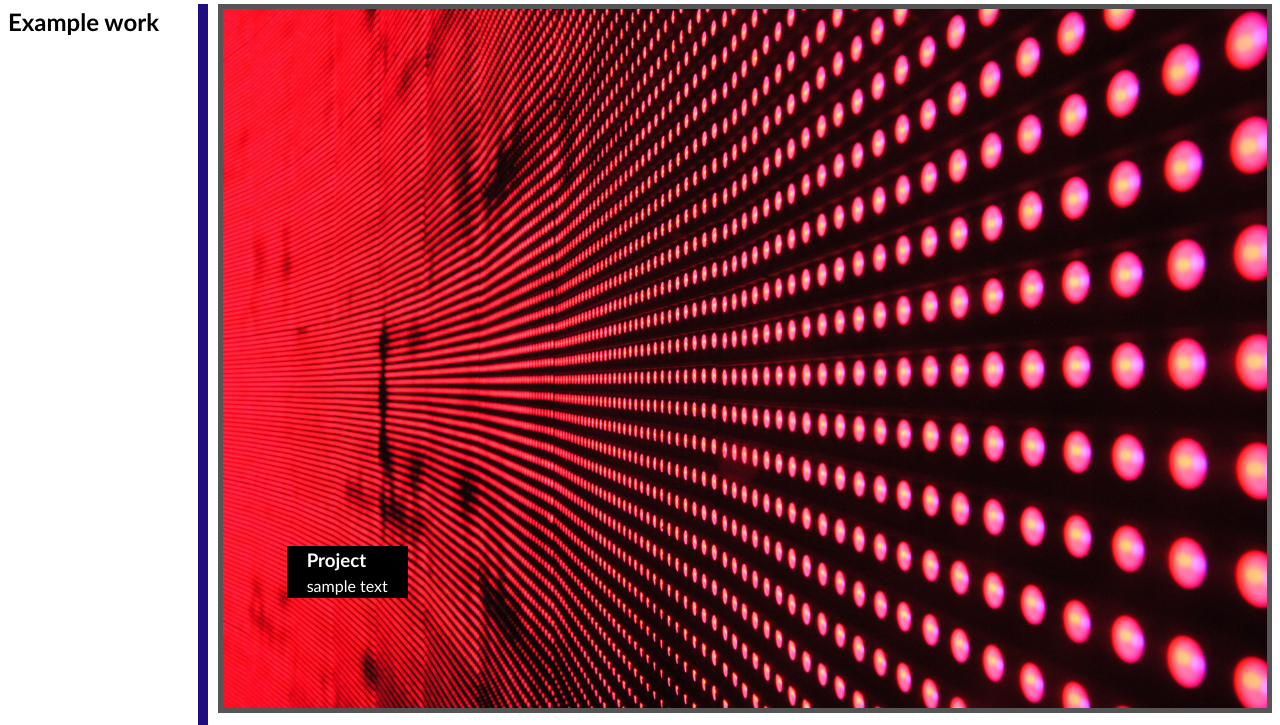
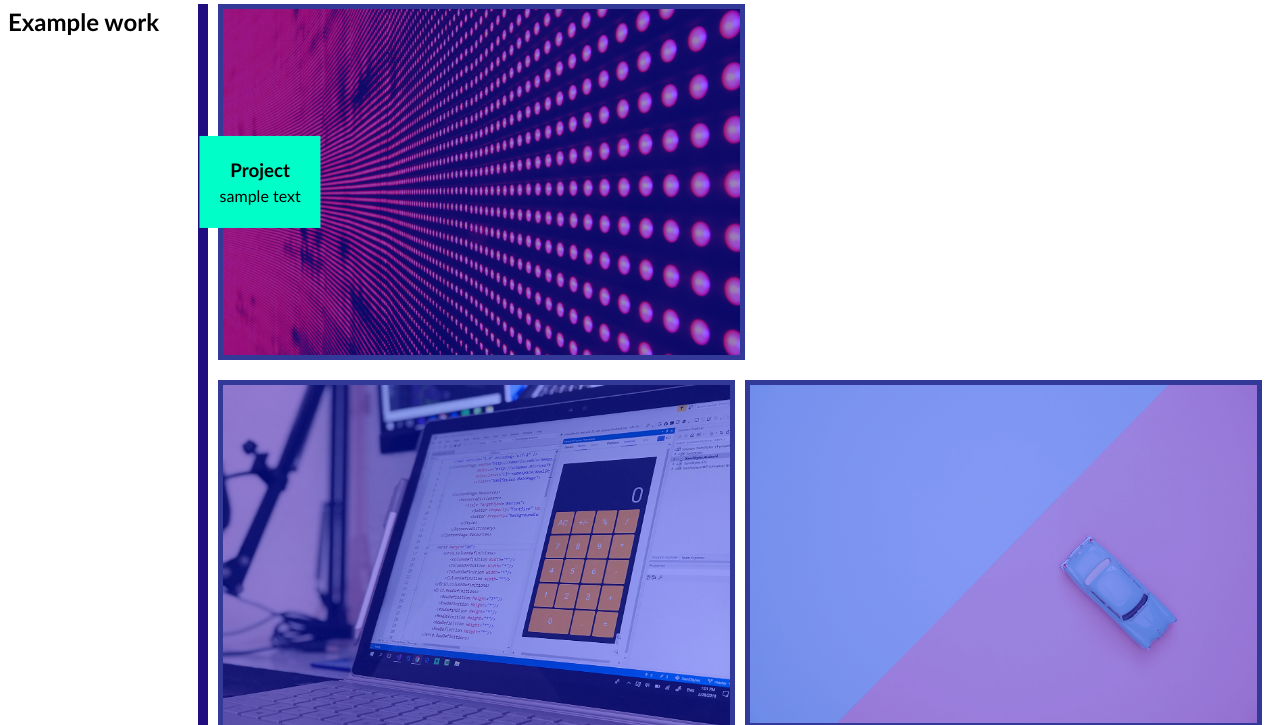
Before and after one commit to Dustek/Portfolio, a plain HTML site: page challenge/starter/index.html in a window 1280 px wide. Shown: the part 695-1420 px from the top of the page. Drawn offline with Linux system fonts and the light colour scheme.

Commit message:
made images interactive when hovering over

```diff
--- a/challenge/starter/css/style.css
+++ b/challenge/starter/css/style.css
@@ -98,8 +98,6 @@ p {
 #work {
   display: flex;
   flex-direction: column;
-  align-items: center;
-  position:relative;
 }
 
 .main-image {
@@ -120,11 +118,13 @@ p {
   flex: 1 1 calc(50% - 10px);
   margin-right: 10px;
   position: relative;
+  box-sizing: border-box; /* Include padding and border in total width and height */
 }
 
 .flex-item img {
-  width: 100%; /* Each image takes up 48% of the container width */
-  height: 75%;
+  width: 100%; /* Ensure the image takes up 100% of the container's width */
+  height: auto; /* Maintain the aspect ratio of the image */
+  display: block; /* Remove extra space beneath inline elements */
 }
 
 img {
@@ -134,26 +134,51 @@ img {
 
 /* text inside images */
 
+
+
+upper-image {
+  position:relative;
+  max-width: 50%;
+  max-height: 30%;
+}
+
 upper-image .text-block {
-  position: absolute;
-  bottom: 60%;
-  right: 82%;
-  background-color: black;
-  color: white;
-  padding-left: 20px;
-  padding-right: 20px;
+      position: absolute;
+      top: 50%;
+      left: 8%;
+      transform: translate(-50%, -50%);
+      background-color: rgb(0, 255, 200);
+      padding: 20px;
+      text-align: center;
 }
 
 
-.text-block {
+
+upper-image img {
+  width: 100%;
+  height: 40%;
+  display: block;
+}
+
+
+
+
+/*this controls  images changing when hovered over */
+
+.image-overlay {
   position: absolute;
-  bottom: 50%;
-  right: 60%;
-  background-color: black;
-  color: white;
-  padding-left: 20px;
-  padding-right: 20px;
+  top: 0;
+  left: 0;
+  width: 100%;
+  height: 100%;
+  background-color: rgba(0, 17, 255, 0.397);
+  transition: background-color 0.3s ease;
 }
+
+.interactive-image:hover .image-overlay{
+  cursor:pointer;
+  background-color: rgba(0, 17, 255, 0)
+  }
 
 
 
--- a/challenge/starter/index.html
+++ b/challenge/starter/index.html
@@ -44,37 +44,42 @@
       <h2>Example work</h2>
     </div>
     <section class="page-section2" id="work">
-      <upper-image>
+      <upper-image class="interactive-image">
         <img class="main-image" src="images/02-portfolio-1.jpg" alt="">
+        <div class="image-overlay"></div>
         <div class="text-block">
           <h3>Project</h3>
           <p>sample text</p>
-         </div>
-        </upper-image>
+        </div>
+      </upper-image>
       <lower-images class="lower-images">
-        <flex-item class="flex-item">
+        <flex-item class="flex-item interactive-image">
           <img src="images/02-portfolio-2.jpg" alt="">
+          <div class="image-overlay"></div>
           <div class="text-block">
            <h3>Project</h3>
            <p>sample text</p>
           </div>
         </flex-item>
-        <flex-item class="flex-item">
+        <flex-item class="flex-item interactive-image">
           <img src="images/02-portfolio-3.jpg" alt="">
+          <div class="image-overlay"></div>
           <div class="text-block">
             <h3>Project</h3>
             <p>sample text</p>
            </div>
         </flex-item>
-        <flex-item class="flex-item">
+        <flex-item class="flex-item interactive-image">
           <img src="images/02-portfolio-4.jpg" alt="">
+          <div class="image-overlay"></div>
           <div class="text-block">
             <h3>Project</h3>
             <p>sample text</p>
            </div>
         </flex-item>
-        <flex-item class="flex-item">
+        <flex-item class="flex-item interactive-image">
           <img src="images/02-run-buddy.jpg" alt="">
+          <div class="image-overlay"></div>
           <div class="text-block">
             <h3>Project</h3>
             <p>sample text</p>
```
